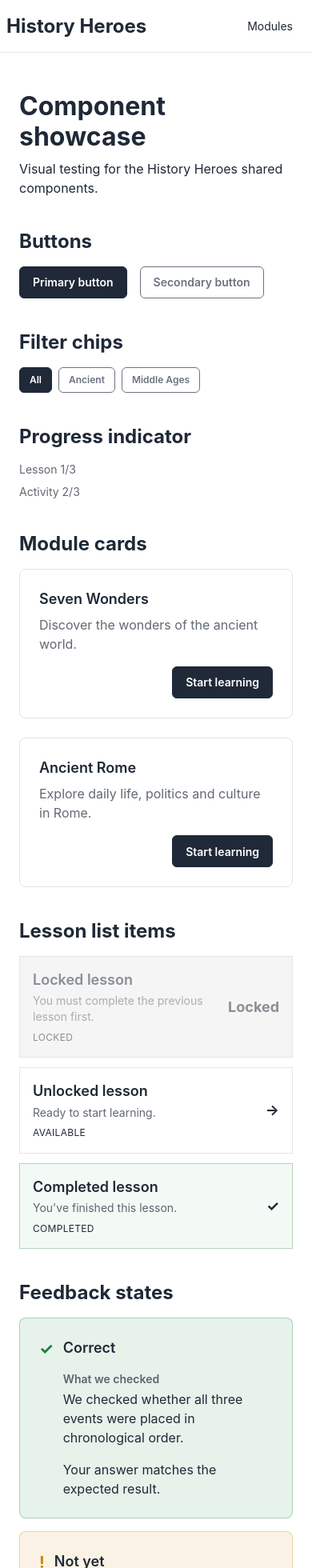
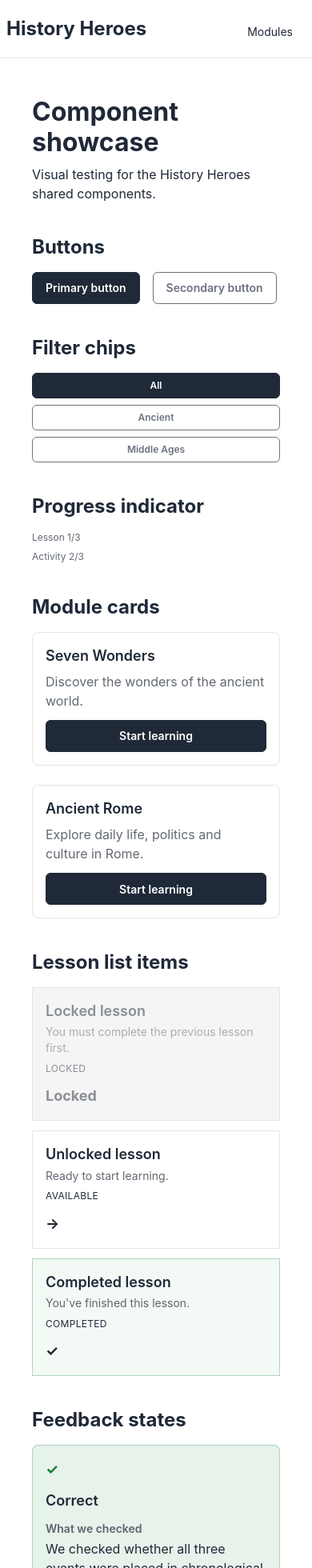
Before and after one commit to freeCodeCamp-Summer-Cohort-2026/history-heroes, a React (Vite) app in the folder client/: page /components in a window 390 px wide. Shown: the top 1960 px of the page at 80% size. Built offline with nearby package versions, Linux system fonts and the light colour scheme.

Commit message:
feat(client): enhance responsive design for components (#121)
* feat(client): enhance responsive design for components

* fix(layout): remove redundant class for horizontal menu
fix(button): adjust button class for responsive design

```diff
--- a/client/src/components/FeedbackState.tsx
+++ b/client/src/components/FeedbackState.tsx
@@ -28,12 +28,12 @@ export default function FeedbackState(props: FeedbackStateProps) {
 
   return (
     <section
-      className={`rounded-box border p-6 ${panelClasses}`}
+      className={`rounded-box border p-4 sm:p-6 ${panelClasses}`}
       aria-live="polite"
     >
-      <div className="flex gap-3">
+      <div className="flex flex-col sm:flex-row gap-3 sm:gap-4">
         <span
-          className={`text-xl font-bold ${
+          className={`text-lg sm:text-xl font-bold ${
             isCorrect ? 'text-success' : 'text-warning'
           }`}
           aria-hidden="true"
@@ -41,7 +41,7 @@ export default function FeedbackState(props: FeedbackStateProps) {
           {icon}
         </span>
 
-        <div className="flex-1 space-y-4">
+        <div className="flex-1 space-y-3 sm:space-y-4">
           <h2 className="text-subheading font-semibold">{title}</h2>
 
           {/* What we checked */}
@@ -76,7 +76,7 @@ export default function FeedbackState(props: FeedbackStateProps) {
             <button
               type="button"
               onClick={onAction}
-              className="btn btn-secondary mt-4"
+              className="btn btn-secondary w-full sm:w-auto mt-4"
             >
               {actionLabel}
             </button>
--- a/client/src/components/FilterChips.tsx
+++ b/client/src/components/FilterChips.tsx
@@ -16,7 +16,7 @@ export default function FilterChips({
           key={option}
           type="button"
           onClick={() => onSelect(option)}
-          className={`btn btn-sm ${
+          className={`btn btn-sm w-full sm:w-auto ${
             selected === option ? 'btn-primary' : 'btn-outline btn-secondary'
           }`}
         >
--- a/client/src/components/Layout.tsx
+++ b/client/src/components/Layout.tsx
@@ -2,24 +2,26 @@ import { Outlet, Link } from 'react-router-dom'
 
 export default function Layout() {
   return (
-    <div className="page-shell bg-base-100">
-      <header className="navbar border-b border-base-300 bg-base-100">
+    <div className="page-shell bg-base-100 min-h-screen flex flex-col">
+      <header className="navbar border-b border-base-300 bg-base-100 flex-wrap sm:flex-nowrap">
         <div className="flex-1">
           <Link to="/" className="text-heading font-bold">
             History Heroes
           </Link>
         </div>
 
-        <div className="flex-none">
-          <ul className="menu menu-horizontal px-1">
+        <div className="flex-none mt-2 sm:mt-0">
+          <ul className="menu menu-horizontal px-1 flex-wrap sm:flex-nowrap">
             <li>
-              <Link to="/">Modules</Link>
+              <Link to="/" className="text-sm sm:text-base">
+                Modules
+              </Link>
             </li>
           </ul>
         </div>
       </header>
 
-      <main className="page-content py-6">
+      <main className="page-content flex-1 px-4 py-6 sm:px-8 sm:py-10 max-w-5xl mx-auto w-full">
         <Outlet />
       </main>
     </div>
--- a/client/src/components/LessonListItem.tsx
+++ b/client/src/components/LessonListItem.tsx
@@ -32,7 +32,6 @@ export default function LessonListItem({
   onClick,
 }: LessonListItemProps) {
   const styles = stateStyles[state]
-
   const isLocked = state === 'locked'
 
   return (
@@ -40,23 +39,21 @@ export default function LessonListItem({
       type="button"
       disabled={isLocked}
       onClick={onClick}
-      className={`flex w-full items-center justify-between gap-4 border border-base-300 p-4 text-left transition ${styles.container} ${
+      className={`flex flex-col sm:flex-row w-full items-start sm:items-center justify-between gap-3 sm:gap-4 border border-base-300 p-4 text-left transition ${styles.container} ${
         !isLocked ? 'hover:bg-base-200' : 'cursor-not-allowed'
       }`}
     >
-      <div>
+      <div className="flex-1">
         <h3 className="text-subheading font-semibold">{title}</h3>
-
         {description && (
           <p className="mt-1 text-small opacity-70">{description}</p>
         )}
-
         <span className="mt-2 block text-caption uppercase tracking-wide">
           {styles.label}
         </span>
       </div>
 
-      <span className="text-lg font-bold" aria-hidden="true">
+      <span className="text-lg font-bold sm:ml-4" aria-hidden="true">
         {styles.icon}
       </span>
     </button>
--- a/client/src/components/ModuleCard.tsx
+++ b/client/src/components/ModuleCard.tsx
@@ -28,21 +28,23 @@ export default function ModuleCard({
   const safeSrc = safeImage(image)
 
   return (
-    <article className="card border border-base-300 bg-base-100">
+    <article className="card border border-base-300 bg-base-100 w-full sm:w-auto">
       {safeSrc && (
         <figure className="aspect-video bg-base-200">
-          <img src={safeSrc} alt="" className="h-full w-full object-cover" />
+          <img src={safeSrc} alt="" className="h-auto w-full object-cover" />
         </figure>
       )}
 
-      <div className="card-body gap-4">
+      <div className="card-body gap-3 sm:gap-4 p-4 sm:p-6">
         <div>
           <h2 className="text-subheading font-semibold">{title}</h2>
           <p className="mt-2 text-body text-base-content/70">{description}</p>
         </div>
 
         <div className="card-actions justify-end">
-          <Button onClick={onStart}>Start learning</Button>
+          <Button onClick={onStart} className="w-full sm:w-auto">
+            Start learning
+          </Button>
         </div>
       </div>
     </article>
--- a/client/src/components/ProgressIndicator.tsx
+++ b/client/src/components/ProgressIndicator.tsx
@@ -10,7 +10,7 @@ export default function ProgressIndicator({
   label = 'Lesson',
 }: ProgressIndicatorProps) {
   return (
-    <div className="text-sm text-base-content/70">
+    <div className="text-xs sm:text-sm text-base-content/70">
       {label} {current}/{total}
     </div>
   )
```
